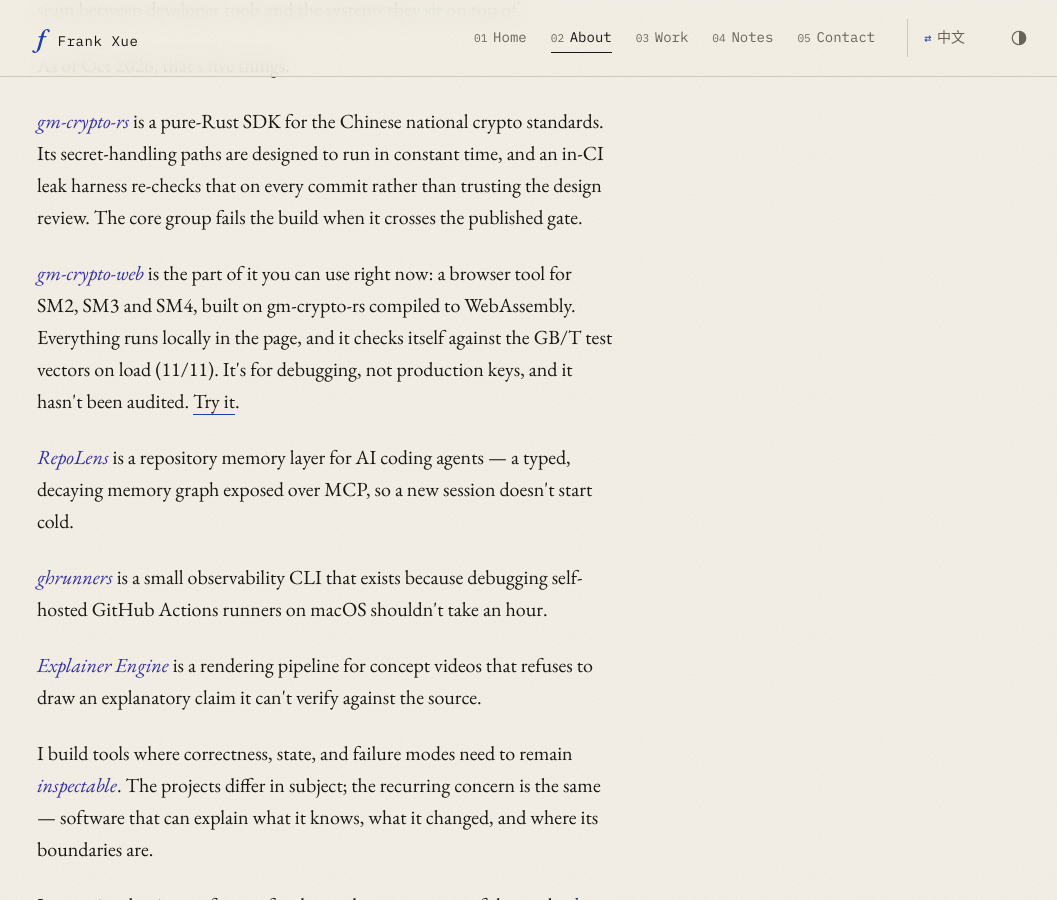
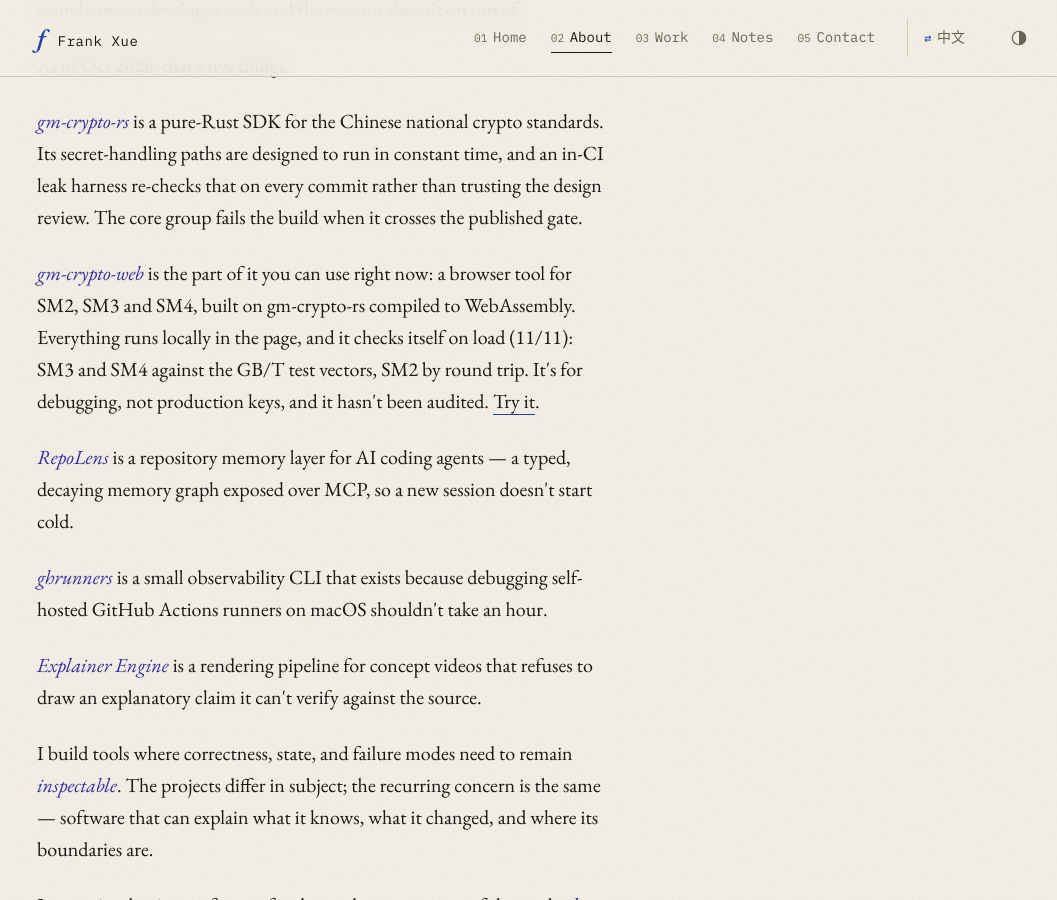
Before and after one commit to frankxue831/frankxue831.github.io, a Jekyll site: the page built from about.html, in a window 1280 px wide and 900 px high, scrolled down 459 px. Shown: the whole window, without its empty margins (101-1158 px from the left). Built offline with Jekyll 4.4.1, drawn with Linux system fonts in a browser that asks for light colours.

Commit message:
content: About self-test wording, SM2 is round-trip (QA, refs #100)

```diff
--- a/about.html
+++ b/about.html
@@ -40,8 +40,9 @@
             <em>gm-crypto-web</em> is the part of it you can use right now: a
             browser tool for SM2, SM3 and SM4, built on gm-crypto-rs compiled to
             WebAssembly. Everything runs locally in the page, and it checks itself
-            against the GB/T test vectors on load (11/11). It's for debugging, not
-            production keys, and it hasn't been audited.
+            on load (11/11): SM3 and SM4 against the GB/T test vectors, SM2 by
+            round trip. It's for debugging, not production keys, and it hasn't
+            been audited.
             <a href="{{ '/gm-crypto-web/?lang=en' | relative_url }}">Try it</a>.
         </p>
         <p>
--- a/zh/about.html
+++ b/zh/about.html
@@ -30,7 +30,7 @@
             第一件是 gm-crypto-rs，一套纯 Rust 的国密 SM2 / SM3 / SM4 SDK。我特别在意时序侧信道这类容易被忽略的安全风险：代码处理密钥时，执行时间不能跟密钥内容有关，否则别人可能靠测耗时反推出密钥。所以涉密路径按常量时间设计，CI 里挂着一套 dudect 泄漏回归 harness，每次提交都重测——核心那一组一旦越过公开门槛，构建就会失败，而不是只相信设计评审。
         </p>
         <p>
-            第二件是 gm-crypto-web，也就是上面那套 SDK 能直接上手的样子：一个浏览器里的 SM2 / SM3 / SM4 工具，底下是编译成 WebAssembly 的 gm-crypto-rs。所有计算都在本地页面里完成，打开时会拿国标（GB/T）测试向量自检一遍（11/11）。它是拿来调试的，别放生产密钥，也还没经过审计。<a href="{{ '/gm-crypto-web/?lang=zh' | relative_url }}">在线试用</a>。
+            第二件是 gm-crypto-web，也就是上面那套 SDK 能直接上手的样子：一个浏览器里的 SM2 / SM3 / SM4 工具，底下是编译成 WebAssembly 的 gm-crypto-rs。所有计算都在本地页面里完成，打开时自检 11/11（SM3、SM4 对国标向量，SM2 做往返校验）。它是拿来调试的，别放生产密钥，也还没经过审计。<a href="{{ '/gm-crypto-web/?lang=zh' | relative_url }}">在线试用</a>。
         </p>
         <p>
             第三件是 RepoLens，给 AI 编程 Agent 用的仓库记忆层——一张类型化、会衰减的记忆图，经 MCP 暴露出来，让新开的会话不必每次都冷启动重新摸清项目。
```
